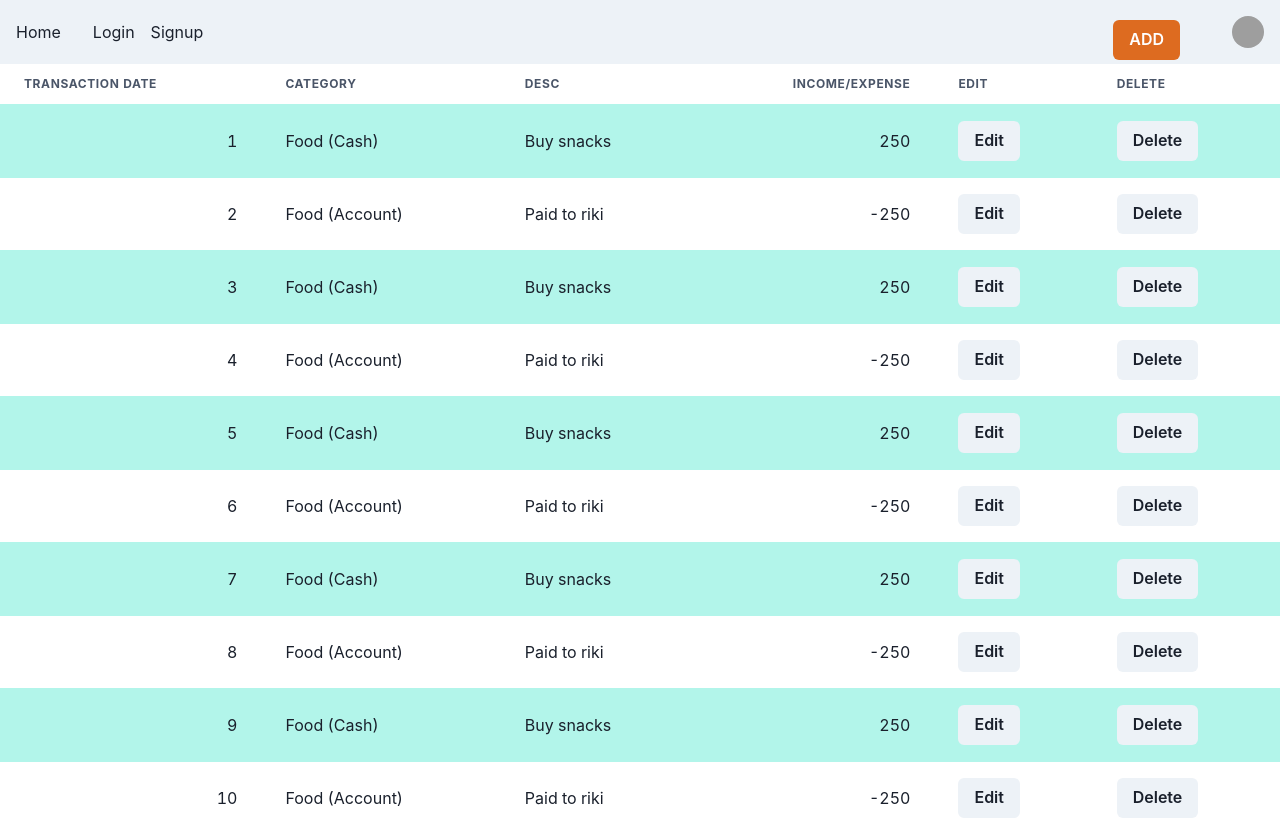
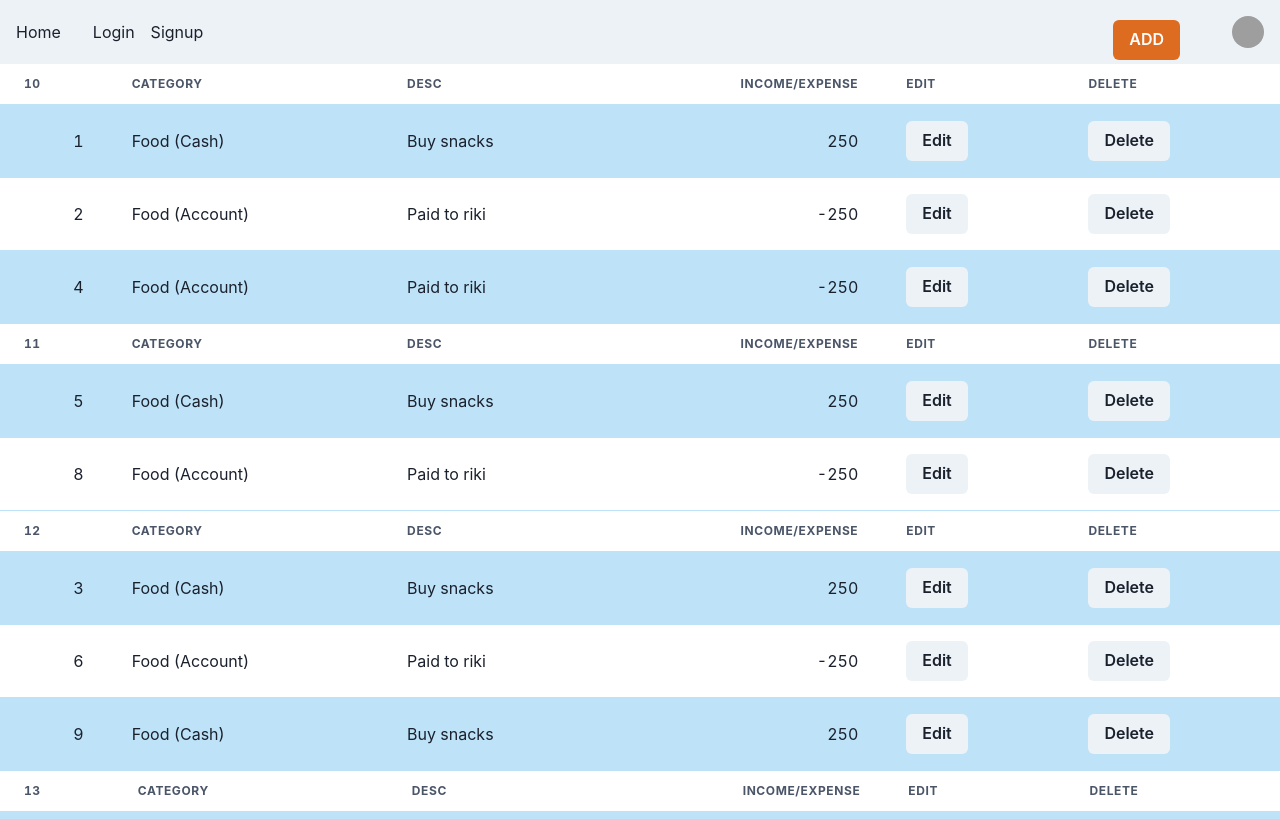
Before and after one commit to JYOTIPM1999/Incompenses, a React (Create React App) app in the folder client/: page /transactions in a window 1280 px wide. Shown: the top 819 px of the page. Built offline with nearby package versions, Linux system fonts and the light colour scheme; grey boxes are pictures that could not be loaded.

Commit message:
Data added in table for individual dates

```diff
--- a/client/src/data/db.json
+++ b/client/src/data/db.json
@@ -18,7 +18,7 @@
     },
     {
       "id": 3,
-      "date": 11,
+      "date": 12,
       "account": "Cash",
       "category": "Food",
       "description": "Buy snacks",
@@ -26,7 +26,7 @@
     },
     {
       "id": 4,
-      "date": 11,
+      "date": 10,
       "account": "Account",
       "category": "Food",
       "description": "Paid to riki",
@@ -34,7 +34,7 @@
     },
     {
       "id": 5,
-      "date": 12,
+      "date": 11,
       "account": "Cash",
       "category": "Food",
       "description": "Buy snacks",
@@ -50,7 +50,7 @@
     },
     {
       "id": 7,
-      "date": 12,
+      "date": 13,
       "account": "Cash",
       "category": "Food",
       "description": "Buy snacks",
@@ -58,7 +58,7 @@
     },
     {
       "id": 8,
-      "date": 12,
+      "date": 11,
       "account": "Account",
       "category": "Food",
       "description": "Paid to riki",
@@ -66,7 +66,7 @@
     },
     {
       "id": 9,
-      "date": 13,
+      "date": 12,
       "account": "Cash",
       "category": "Food",
       "description": "Buy snacks",
--- a/client/src/pages/Transaction/Transaction.jsx
+++ b/client/src/pages/Transaction/Transaction.jsx
@@ -13,15 +13,20 @@ import {
 import data from "../../data/db.json";
 
 const Transaction = () => {
-  const [database, setDatabase] = useState([]);
+  // const [database, setDatabase] = useState([]);
 
-  useEffect(() => {
-    setDatabase(data.data);
-  }, []);
+  // useEffect(() => {
+  //   setDatabase(data.data);
+  // }, []);
 
-  for (let i = 0; i < database.length; i++) {
-    console.log(database[i].date);
+  const groupedData = data.data.reduce((acc, item) => {
+    if (!acc[item.date]) {
+      acc[item.date] = [];
     }
+    acc[item.date].push(item);
+    return acc;
+  }, {});
+
   return (
     <>
       <Button
@@ -33,10 +38,12 @@ const Transaction = () => {
         ADD
       </Button>
       <TableContainer>
-        <Table variant="striped" colorScheme="teal">
+        {Object.keys(groupedData).map((date) => {
+          return (
+            <Table key={date} variant="striped" colorScheme="blue">
               <Thead>
                 <Tr>
-              <Th>Transaction Date</Th>
+                  <Th>{date}</Th>
                   <Th>Category</Th>
                   <Th>Desc</Th>
                   <Th isNumeric>Income/Expense</Th>
@@ -45,7 +52,7 @@ const Transaction = () => {
                 </Tr>
               </Thead>
               <Tbody>
-            {database.map((el, i) => (
+                {groupedData[date].map((el, i) => (
                   <Tr key={i}>
                     <Td isNumeric>{el.id}</Td>
                     <Td>
@@ -63,6 +70,8 @@ const Transaction = () => {
                 ))}
               </Tbody>
             </Table>
+          );
+        })}
       </TableContainer>
     </>
   );
```
Lines whose indentation alone changed are shown as unchanged.
